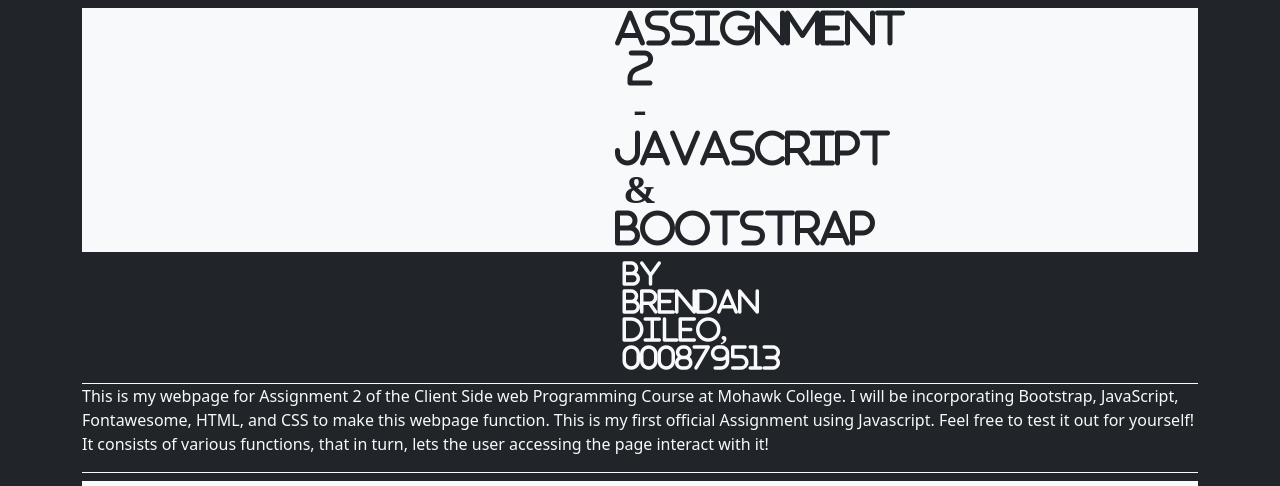
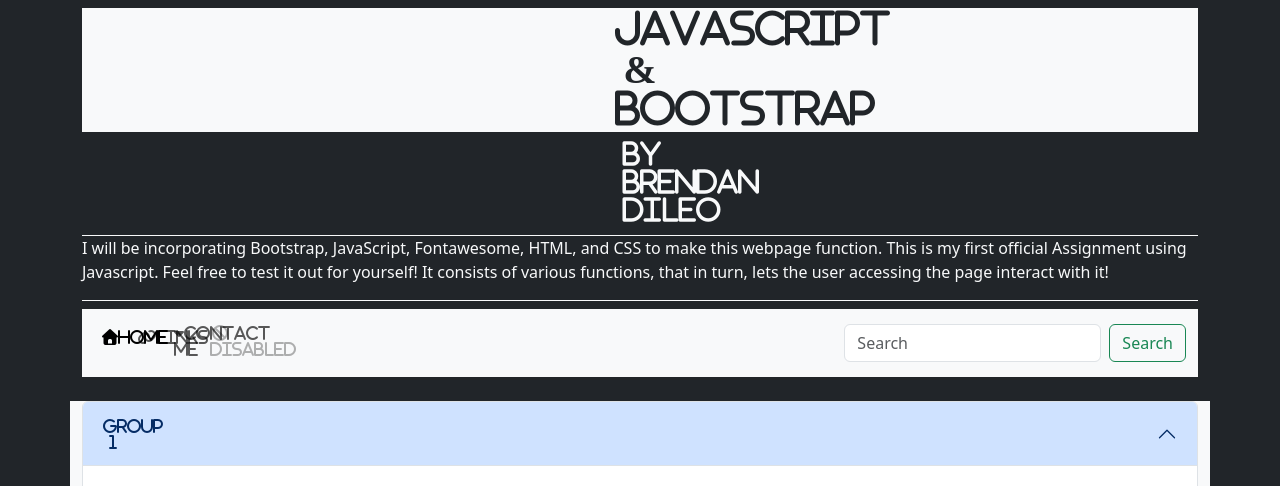
Before and after one commit to brendanddev/JavaScript-and-Bootstrap-Component-Webpage, a plain HTML site: page index.html in a window 1280 px wide. Shown: the top 486 px of the page. Drawn offline with nearby package versions, Linux system fonts and the light colour scheme.

Commit message:
Update index.html

```diff
--- a/index.html
+++ b/index.html
@@ -4,7 +4,7 @@
 
 <head>
     <!--AUTHOR: BRENDAN DILEO, 000879513. USE OF BOOTSTRAP, HELP OF W3SCHOOLS, AND FONTAWESOME ELEMENTS-->
-    <!-- SA0001: I BRENDAN JOHN DILEO, 000879513 certify that this material is my original work. No other person's work has been used without due acknowledgement. I have not made my work available to anyone else. -->
+    <!-- SA0001: I BRENDAN JOHN DILEO certify that this material is my original work. No other person's work has been used without due acknowledgement. I have not made my work available to anyone else. -->
     <title>Assignment 2 - Client Side Web Programming</title>
     <meta charset="UTF-8">
     <meta name="viewport" content="width=device-width, initial-scale=1.0">
@@ -28,12 +28,12 @@
 <body class="bg-dark">
     <header id="divHeader" class="container-md">
         <h1 class="mt-2 bg-light text-center text-dark">
-            <i class="fas">Assignment 2 - JavaScript & Bootstrap</i>
+            <i class="fas">JavaScript & Bootstrap</i>
         </h1>
         <h3 class="text-center text-light">
-            <i class="fas">By Brendan Dileo, 000879513</i>
+            <i class="fas">By Brendan Dileo</i>
         </h3>
-        <p class="text-light mb-2 pb-3 border-top border-bottom border-light">This is my webpage for Assignment 2 of the Client Side web Programming Course at Mohawk College.
+        <p class="text-light mb-2 pb-3 border-top border-bottom border-light">
             I will be incorporating Bootstrap, JavaScript, Fontawesome, HTML, and CSS to make this webpage function.
             This is my first official Assignment using Javascript. Feel free to test it out for yourself! It consists of various functions,
             that in turn, lets the user accessing the page interact with it! </p>
@@ -220,7 +220,7 @@
             <i class="fab fa-envelope"> </i>
         </h3>
         <h4 class="text-dark text-center border-top mt-3">
-            <i class="fas">© 2023, Brendan Dileo, Mohawk College. Use of Bootstrap, and FontAwesome Elements.</i>
+            <i class="fas">© 2023, Brendan Dileo. Use of Bootstrap, and FontAwesome Elements.</i>
         </h4>
     </footer> <!--Ends footer-->
 </body> <!--Ends body-->
```
